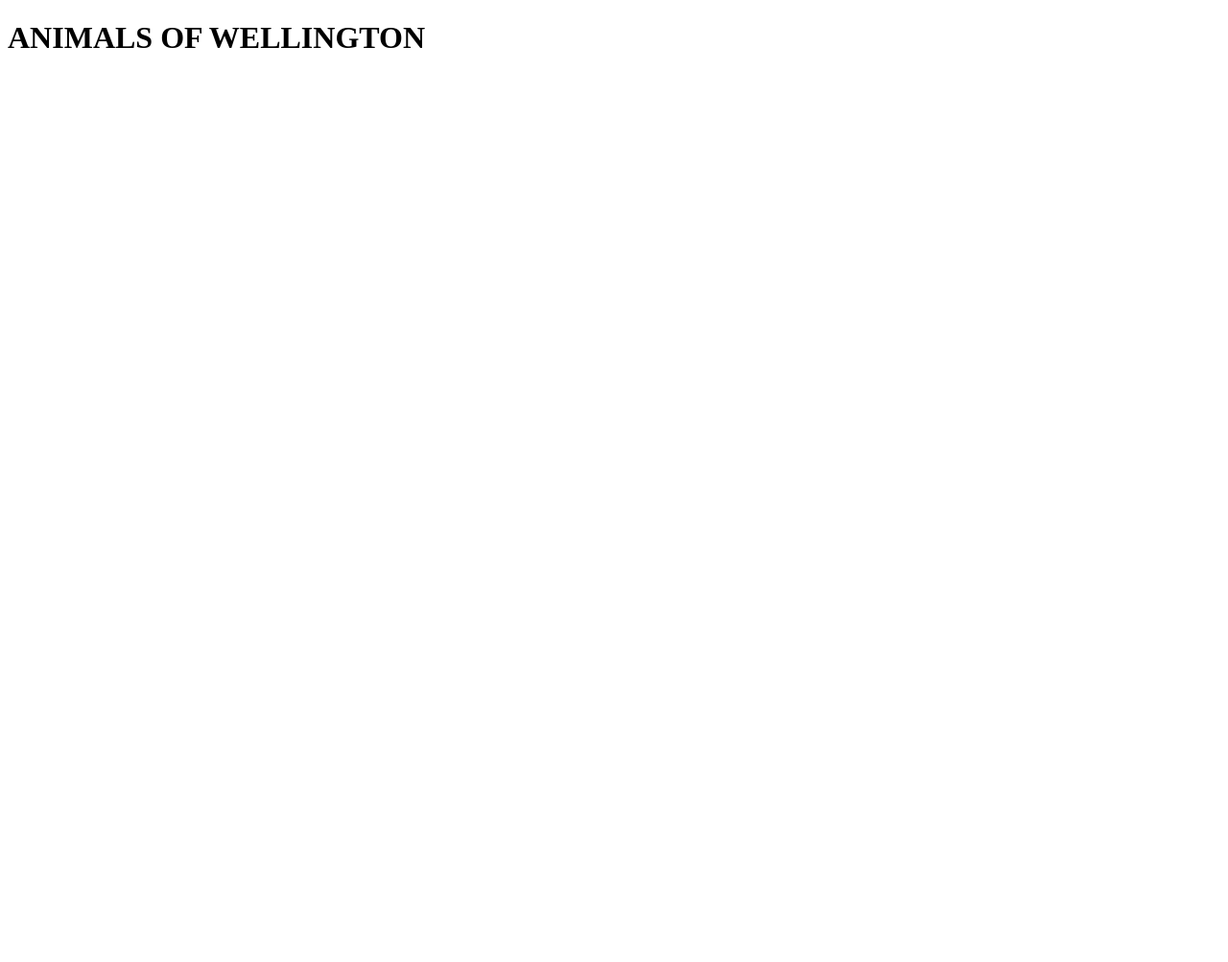
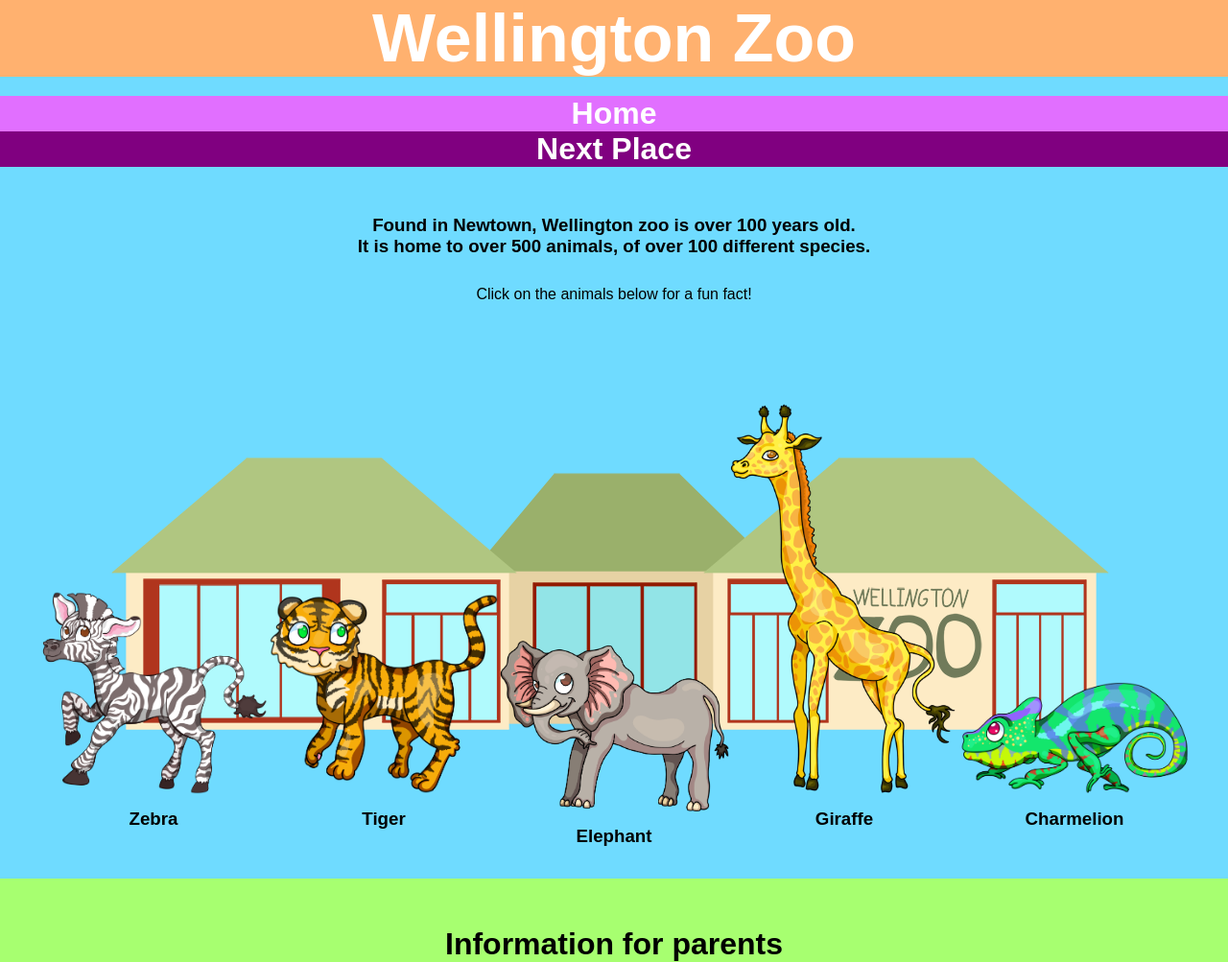
Before and after one commit to SkyeStirling/Animals-of-Wellington, a plain HTML site: page index.html in a window 1280 px wide. Shown: the whole page at 96% size. Before the commit the page ends 800 px from the top, so only its background shows below. Drawn offline with Linux system fonts and the light colour scheme; a web font is replaced by a local one.

Commit message:
Add files via upload

```diff
--- a/index.html
+++ b/index.html
@@ -4,18 +4,121 @@
 
 <head>
 
+<link rel="stylesheet" type="text/css" href="zoopage.css">
+
+	<title> Explore Wellington Zoo </title>
+
+<link href="https://fonts.googleapis.com/css?family=Niramit:600&display=swap" rel="stylesheet">
 
 </head>
-
-
-<body>
-
-<h1> ANIMALS OF WELLINGTON </h1>
 
 
 
 
 
+<body>
+
+
+<div id="topbar">
+  <!-- <img src="./orange.png" width="100%" height=200px> -->
+  <h1 style="font-size: 70px; color: white;"> Wellington Zoo </h1>
+</div>
+
+
+
+<div id="buttons">
+	<div class="home">
+	      <h1 style="color: white;"> Home </h1>
+    </div>
+    <div class="next">
+	      <h1 style="color: white;"> Next Place </h1>
+    </div>
+
+</div>
+
+
+
+
+<!-- <h1 style="padding-bottom: 50px"> Wellington Zoo </h1>-->
+<!-- <home button> -->
+
+<!-- <next page button> -->
+
+
+<h3 style="padding-top: 50px"> Found in Newtown, Wellington zoo is over 100 years old.<br> It is home to over 500 animals, of over 100 different species. </h3>
+<p style="padding-top: 30px"> Click on the animals below for a fun fact! </p>
+
+
+<break></break>
+
+
+
+
+
+<div id="frontImage">
+
+		<div class="animals" id="zebra">
+			<img src="./zebra.png" width="100%">
+			<h3> Zebra </h3>
+			<p class="disc" id="zebraDisc"> Every zebra has a unique pattern of stripes </p>
+		</div>
+
+		<div class="animals" id="tiger">
+			<img src="./tiger.png" width="100%">
+			<h3> Tiger </h3>
+			<p class="disc" id="tigerDisc"> Tigers are good swimmers, and like to cool off in pools of water </p>
+		</div>
+
+		<div class="animals" id="elephant">
+			<img src="./elephant.png" width="100%">
+			<h3> Elephant </h3>
+			<p class="disc" id="elephantDisc">Placeholder fact about elephants </p>
+		</div>
+
+		<div class="animals" id="giraffe">
+			<img src="./giraffe.png" width="100%">
+			<h3> Giraffe </h3>
+			<p class="disc" id="giraffeDisc"> Giraffes have bluish purple tongues that are covered in hair </p>
+		</div>
+
+		<div class="animals" id="charmelion">
+			<img src="./charmelian.png" width="100%">
+			<h3> Charmelion </h3>
+			<p class="disc" id="charmelionDisc"> Chameleons can change colour by controlling crystals in their skin </p>
+		</div>
+
+	</div>
+
+<break> </break>
+
+
+
+
+<div id="green" style="padding-top: 50px">
+	<h1> Information for parents </h1>
+</div>
+
+
+
+<!-- <div class="map" style="text-align:center">
+	<div class="gmap_canvas">
+		<iframe width="600" height="500" id="gmap_canvas" src="https://maps.google.com/maps?q=Wellington%20Zoo&t=&z=13&ie=UTF8&iwloc=&output=embed" frameborder="0" scrolling="no" marginheight="0" marginwidth="0"></iframe>
+	</div>
+	<style>.map{ text-align:center; height:500px;width:600px;}.gmap_canvas {overflow:hidden;background:none;height:500px;width:600px;}</style>
+	</div>
+ -->
+
+
+
+
+
+
+
+
+
+
+
+<script type="text/javascript" src="./zoopage.js"></script>
 </body>
 
 
--- /dev/null
+++ b/style.css
@@ -0,0 +1,117 @@
+
+* {
+	 /*border: red 2px solid;  */
+
+	 margin: 0;
+	 padding: 0;
+}
+
+body{
+
+padding-top: 100px;
+ background-color: #6fdbff;
+
+ text-align: center;
+
+ width: 100%;
+
+ display: flex;
+
+ justify-content: center;
+flex-direction: column;
+
+font-family: 'Niramit', sans-serif;
+
+}
+
+
+#topbar{
+	background-image: url("./orange.png");
+	background-position: center;
+	top:0;
+	width:100%;
+	position: absolute;
+	text-align: center;
+}
+
+
+/*#buttons{
+	background-image: url("./purple.png");
+}*/
+
+.home{
+	background-image: url("./purple.png");
+
+	/*text-align:left;*/
+
+}
+
+.next{
+	background-color:  purple;
+	/*width:150px;
+/*text-align:right;*/
+}
+
+#green{
+	background-color: #a7ff70;
+	width:100%;
+	height: 100;
+}
+
+
+#frontImage {
+	margin-top: 50px;
+
+	display: flex;
+	justify-content: center;
+	align-items: flex-end;
+
+	/*padding-top: 50px;*/
+
+	background-image: url("./zoobackgroundsmall.png");
+	background-position: center;
+	background-repeat: no-repeat;
+	margin: 0 auto;
+	width: 1200px;
+	height: 600px;
+}
+
+.disc {
+	transition: all ease 0.5s;
+	opacity: 0;
+}
+
+
+
+.animals {
+	display: flex;
+	flex-direction: column;
+	justify-content: center;
+	width: 20%;
+	transition: all ease 0.5s;
+	cursor: pointer;
+
+}
+
+.animals h3 {
+
+	padding-top: 15px;
+}
+
+.animals p {
+
+	padding-top: 15px;
+}
+
+
+.animals:hover {
+	margin-bottom: 30px;
+}
+
+/*h3 {
+	letter-spacing: 3px;
+}*/
+
+/*#map {
+align-content: center;
+}*/
```
Also changed, not shown: script.js (added, +67 -0 lines).
